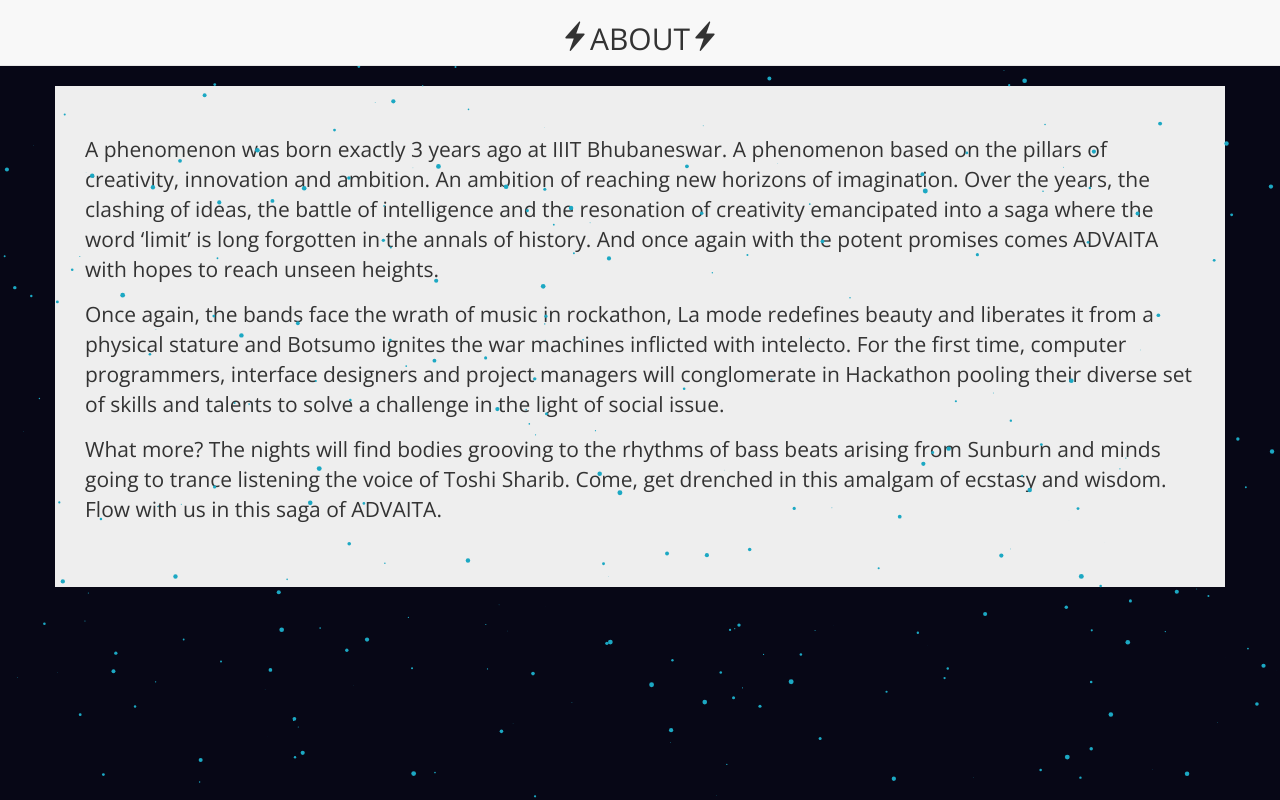
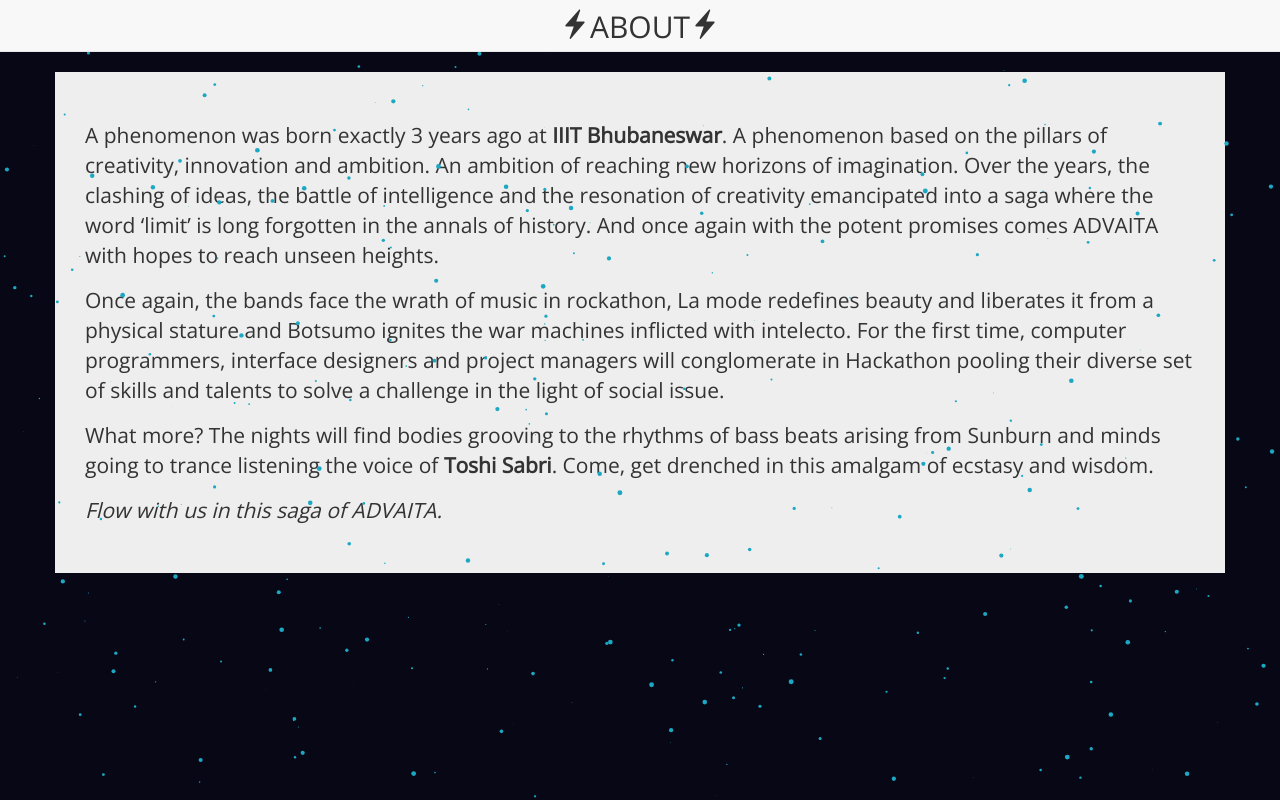
Before and after one commit to itsashis4u/advaita-intro, a website: page views/about_advaita.html in a window 1280 px wide. Drawn offline with nearby package versions, Linux system fonts and the light colour scheme.

Commit message:
Some changes

```diff
--- a/views/about_advaita.html
+++ b/views/about_advaita.html
@@ -27,16 +27,18 @@
     <script src="../public/js/particleJs/js/particleapp.js"></script>
 <header class="navbar navbar-default navbar-static-top">
                 <div class="container centerText">
-                    <h2>
+                    <h2 class="navbar-btn">
                     <span class="glyphicon glyphicon-flash"></span>ABOUT<span class="glyphicon glyphicon-flash"></span>
                     </h2>
                 </div>
             </header>
-    <div id="main" class=" container jumbotron">
+    <div id="main" class="container jumbotron">
         <article>
-            <p>A phenomenon was born exactly 3 years ago at IIIT Bhubaneswar. A phenomenon based on the pillars of creativity, innovation and ambition. An ambition of reaching new horizons of imagination. Over the years, the clashing of ideas, the battle of intelligence and the resonation of creativity emancipated into a saga where the word ‘limit’ is long forgotten in the annals of history. And once again with the potent promises comes ADVAITA with hopes to reach unseen heights.</p>
+            <p>A phenomenon was born exactly 3 years ago at <b>IIIT Bhubaneswar</b>. A phenomenon based on the pillars of creativity, innovation and ambition. An ambition of reaching new horizons of imagination. Over the years, the clashing of ideas, the battle of intelligence and the resonation of creativity emancipated into a saga where the word ‘limit’ is long forgotten in the annals of history. And once again with the potent promises comes ADVAITA with hopes to reach unseen heights.</p>
         <p>Once again, the bands face the wrath of music in rockathon, La mode redefines beauty and liberates it from a physical stature and Botsumo ignites the war machines inflicted with intelecto. For the first time, computer programmers, interface  designers and project managers will conglomerate in Hackathon pooling their diverse set of skills and talents  to solve a challenge in the light of social issue.</p>
-        <p>What more? The nights will find bodies grooving to the rhythms of bass beats arising from Sunburn and minds going to trance listening the voice of Toshi Sharib. Come, get drenched in this amalgam of ecstasy and wisdom. Flow with us in this saga of ADVAITA.</p>
+        <p>What more? The nights will find bodies grooving to the rhythms of bass beats arising from Sunburn and minds going to trance listening the voice of <b>Toshi Sabri</b>. Come, get drenched in this amalgam of ecstasy and wisdom.</p><p>
+            <i class="pull-left">Flow with us in this saga of ADVAITA.</i>
+        </p>
         </article>
     </div>
 </body>
```
Also changed, not shown: views/campamba.html (+1 -1 lines), views/events.html (+5 -3 lines), views/footer-temp.html (added, +9 -0 lines), views/hospitality.html (+1 -1 lines), views/main.html (+1 -0 lines), views/sponsor.html (+1 -1 lines), views/team_advaita.html (+1 -1 lines).
